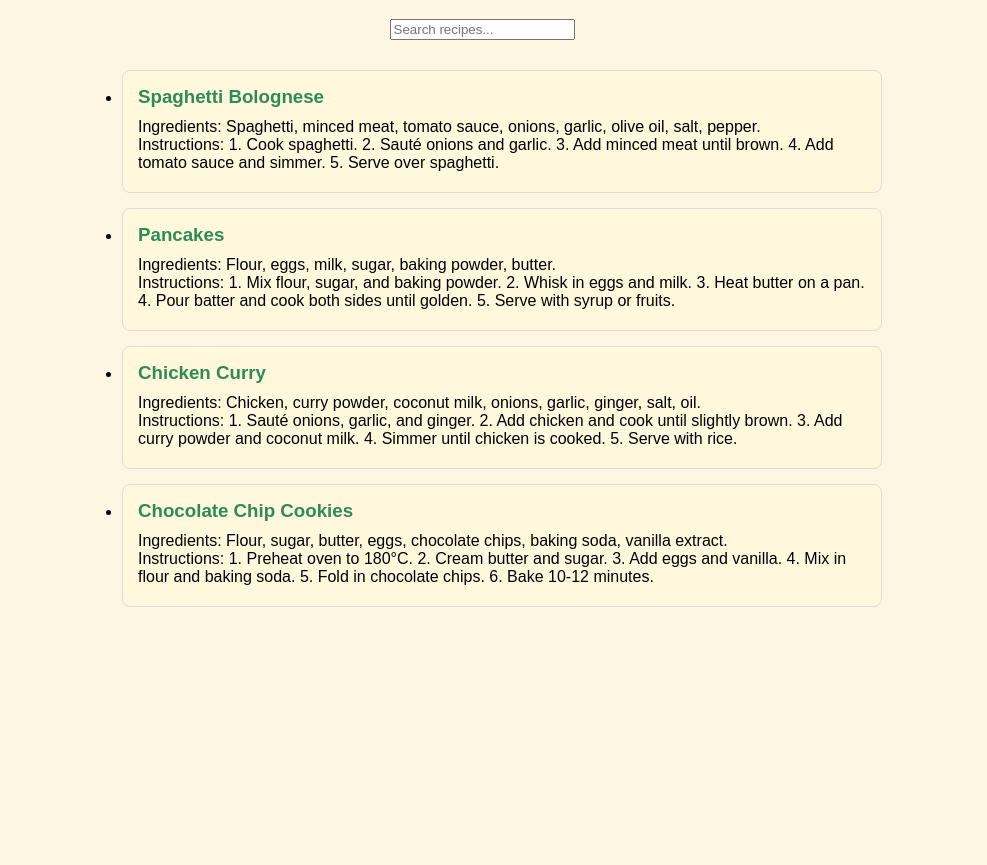
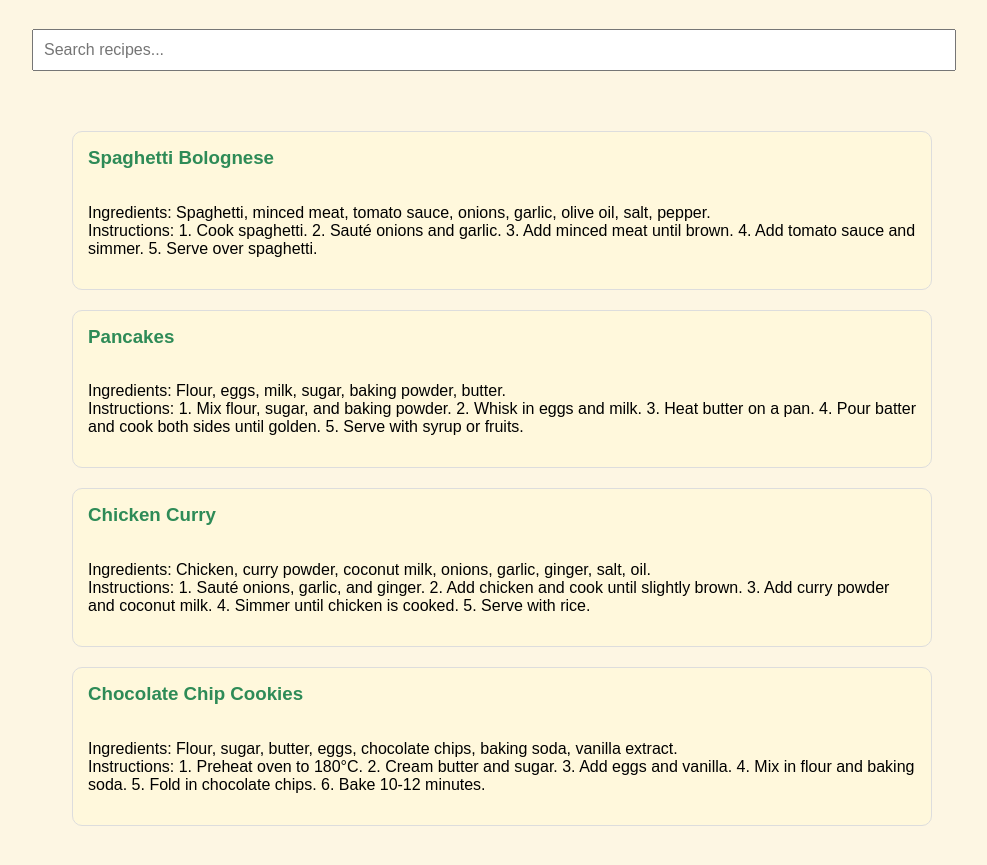
Before and after one commit to muzzammilkader-ITvarsity/Module-3-Assessent-1, a plain HTML site: page index.html in a window 1280 px wide. Shown: the part 81-946 px from the top of the page, without its empty margins (158-1145 px from the left). Before the commit the page ends 800 px from the top, so only its background shows below. Drawn offline with Linux system fonts and the light colour scheme.

Commit message:
style.css

```diff
--- a/style.css
+++ b/style.css
@@ -1,6 +1,6 @@
 body {
   font-family: Arial, sans-serif;
-  max-width: 800px;
+  max-width: 900px;
   margin: auto;
   padding: 20px;
   background-color: #fdf6e3;
@@ -15,23 +15,50 @@ h1 {
   color: #2e8b57;
 }
 
-h2 {
-  color: #555;
+#search {
+  width: 100%;
+  padding: 10px;
+  margin-top: 10px;
+  margin-bottom: 30px;
+  font-size: 16px;
 }
 
 #recipes li {
   background-color: #fff8dc;
-  margin-bottom: 15px;
+  margin-bottom: 20px;
   padding: 15px;
   border: 1px solid #ddd;
-  border-radius: 8px;
+  border-radius: 10px;
+  display: flex;
+  flex-wrap: wrap;
+  align-items: flex-start;
+}
+
+#recipes li img {
+  width: 200px;
+  height: 150px;
+  object-fit: cover;
+  margin-right: 20px;
+  border-radius: 10px;
+}
+
+#recipes li div {
+  flex: 1;
 }
 
 #recipes li h3 {
-  margin: 0 0 10px 0;
+  margin-top: 0;
   color: #2e8b57;
 }
 
-#recipes li p {
-  margin: 5px 0;
+@media (max-width: 600px) {
+  #recipes li {
+    flex-direction: column;
+    align-items: center;
+  }
+  #recipes li img {
+    margin: 0 0 10px 0;
+    width: 100%;
+    height: auto;
+  }
 }
```
